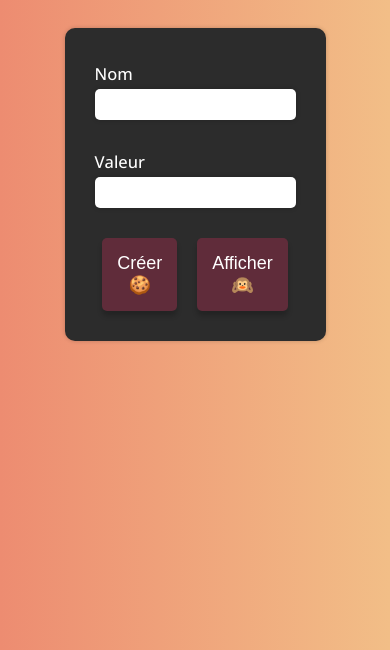
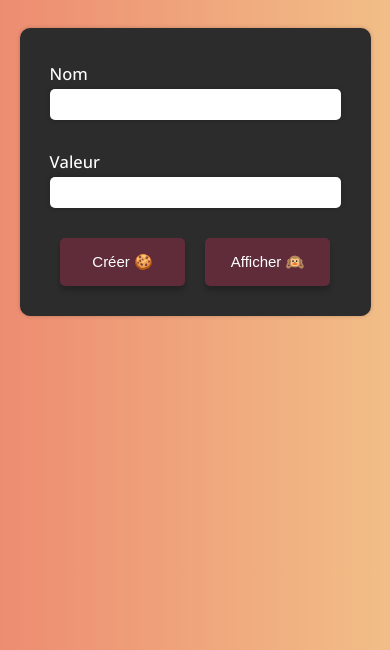
Before and after one commit to Sagbyy/CookiesCreator, a plain HTML site: page index.html in a window 390 px wide. Shown: the part 194-844 px from the top of the page. Drawn offline with nearby package versions, Linux system fonts and the light colour scheme.

Commit message:
Reglage de responsive

```diff
--- a/script.js
+++ b/script.js
@@ -124,17 +124,6 @@ function displayCookies(e) {
     }
 }
 
-function handleCookiesElement(cookies) {
-
-    cookies.forEach(cookie => {
-        const formatCookie = cookie.split('=');
-        const cookieName = decodeURIComponent(formatCookie[0]);
-        const cookieValue = formatCookie[1];
-
-        createCookieElement(cookieName, cookieValue);
-    });
-}
-
 function createCookieElement(cookieName, cookieValue) {
     const cookieElement = document.createElement('div');
 
@@ -160,3 +149,14 @@ function createCookieElement(cookieName, cookieValue) {
         cookieElement.remove();
     })
 }
+
+function handleCookiesElement(cookies) {
+
+    cookies.forEach(cookie => {
+        const formatCookie = cookie.split('=');
+        const cookieName = decodeURIComponent(formatCookie[0]);
+        const cookieValue = formatCookie[1];
+
+        createCookieElement(cookieName, cookieValue);
+    });
+}
--- a/style.css
+++ b/style.css
@@ -33,7 +33,7 @@ body {
     background: var(--gradient-background);
     font-size: 15px;
     font-family: "Open Sans", Arial, sans-serif;
-    padding: 50px;
+    padding: 50px 0;
 }
 
 /*----------------- Form ---------------------*/
@@ -108,7 +108,12 @@ form input:focus {
     form {
         width: 90%;
     }
+
+    .button_section button {
+        font-size: 1em;
+    }
 }
+
 
 /*----------------- Toast ---------------------*/
 
```
